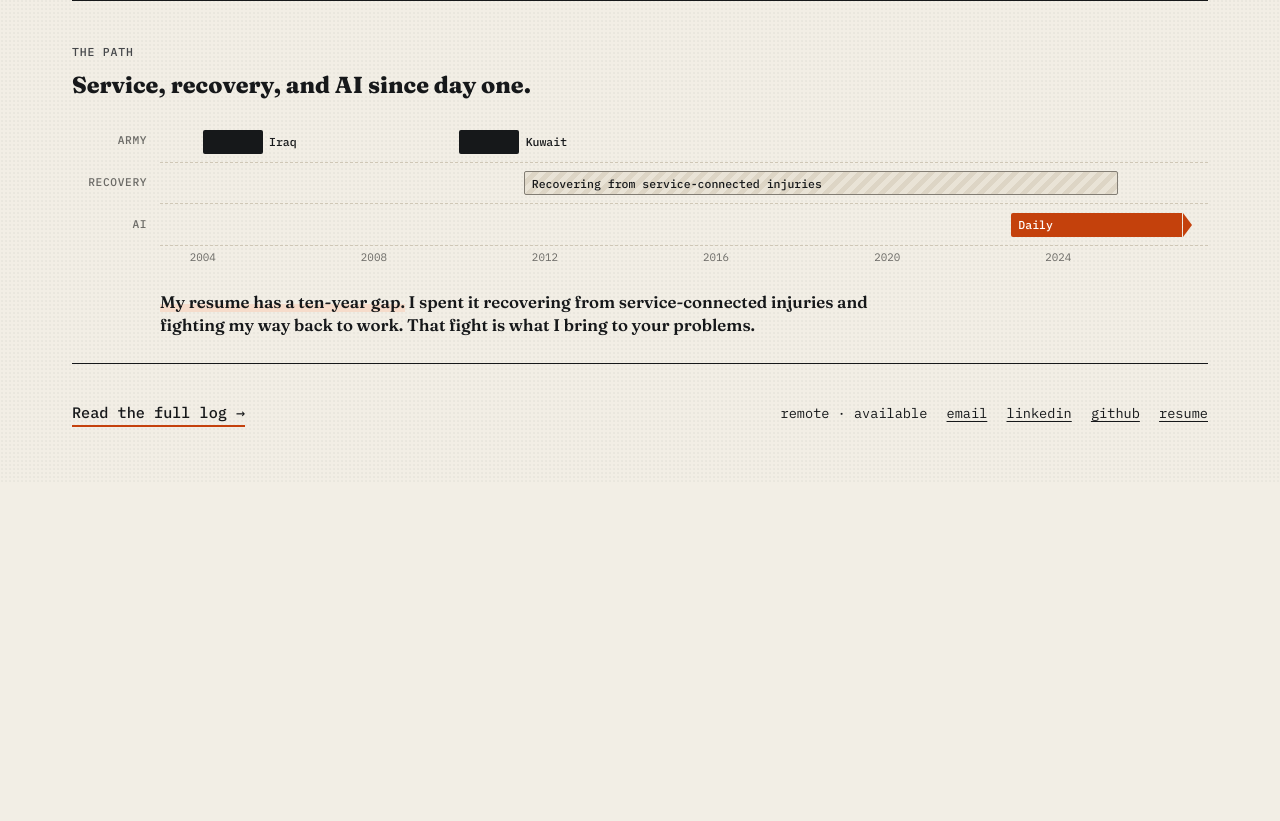
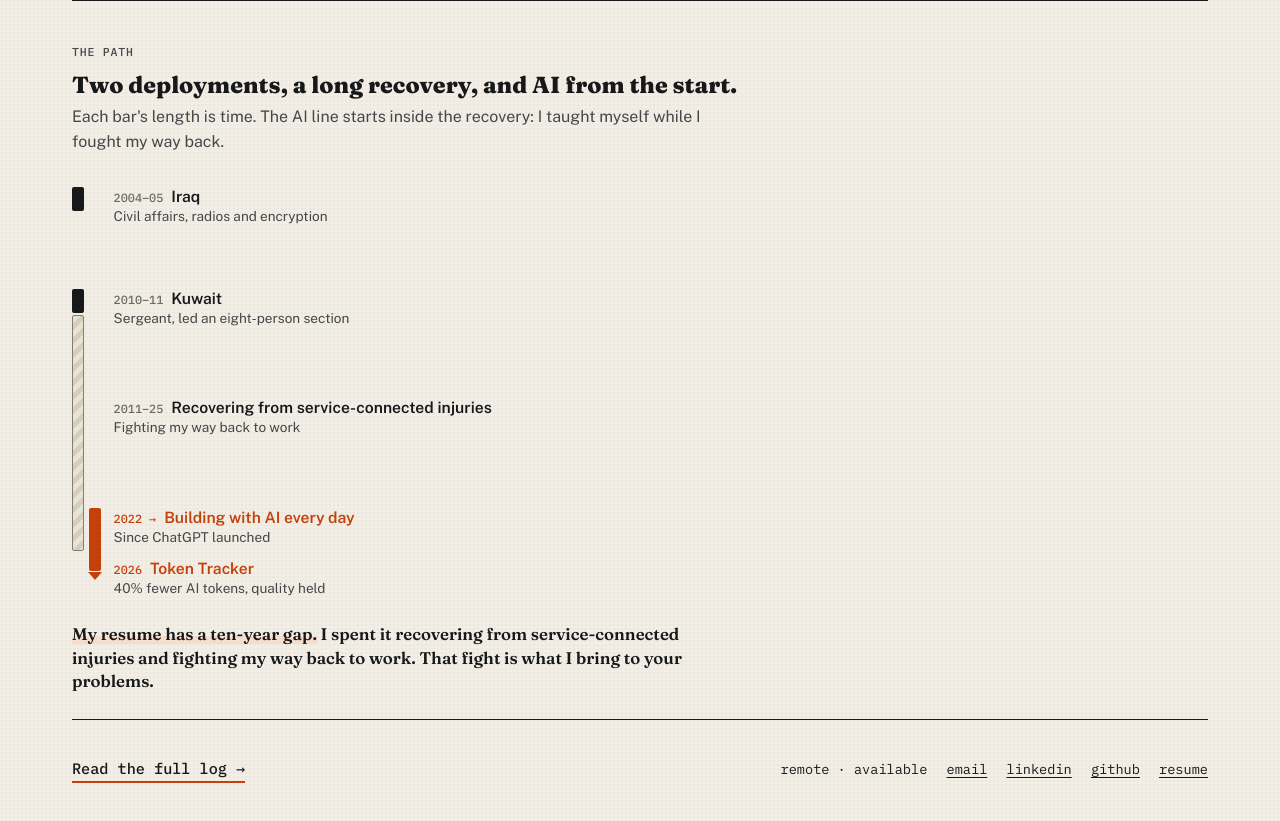
Before and after one commit to JonBold11/portfolio-visual, a plain HTML site: page index.html in a window 1280 px wide. Shown: the part 917-1738 px from the top of the page. Before the commit the page ends 1400 px from the top, so only its background shows below. Drawn offline with nearby package versions, Linux system fonts and the light colour scheme.

Commit message:
Timeline: vertical and labelled, length shows time
Co-Authored-By: Claude Opus 5.5 <noreply@anthropic.com>

```diff
--- a/index.html
+++ b/index.html
@@ -66,23 +66,23 @@ details.tbl td,details.tbl th{text-align:left;font-weight:400;padding:.25rem .4r
 .xrow p{margin:0 0 .9rem;font-size:.86rem;color:var(--ink-2);padding-left:.9rem;border-left:2px solid var(--wash)}
 .xhead{display:grid;grid-template-columns:1fr 1.4rem 1fr;gap:.6rem;font:500 .7rem/1 var(--mono);text-transform:uppercase;letter-spacing:.08em;color:var(--ink-3);padding-bottom:.7rem}
 
-/* timeline */
+/* timeline: vertical, length = time */
 .timeline{padding:2rem 0 1.6rem;border-bottom:1px solid var(--ink)}
-.timeline h2{font:800 1.45rem/1.15 var(--serif);margin:.3rem 0 1.4rem}
-.lanes{position:relative;margin-left:5.5rem}
-.lane{position:relative;height:2.6rem;border-bottom:1px dashed var(--rule)}
-.lane .name{position:absolute;right:100%;margin-right:.8rem;top:50%;transform:translateY(-50%);font:500 .7rem/1.2 var(--mono);text-transform:uppercase;letter-spacing:.06em;color:var(--ink-3);white-space:nowrap}
-.seg{position:absolute;top:.55rem;height:1.5rem;border-radius:2px;display:flex;align-items:center;padding:0 .45rem;font:500 .72rem/1 var(--mono);white-space:nowrap;overflow:visible}
-.seg.army{background:var(--ink);color:var(--paper)}
-.seg .out{position:absolute;left:calc(100% + .4rem);color:var(--ink)}
-.seg.recovery{background:repeating-linear-gradient(135deg,var(--paper-2) 0 5px,#DDD5C5 5px 10px);border:1px solid var(--neutral);color:var(--ink)}
-.seg.ai{background:var(--signal);color:#fff;border-radius:2px 0 0 2px}
-.seg.ai::after{content:"";position:absolute;right:-.6rem;top:0;border:.75rem solid transparent;border-left:.6rem solid var(--signal);border-right:0}
-.pin{position:absolute;top:-.1rem;bottom:-.1rem;border-left:2px solid var(--ink)}
-.pin span{position:absolute;left:.4rem;top:-1.05rem;font:500 .68rem/1 var(--mono);white-space:nowrap;color:var(--ink)}
-.axis{position:relative;height:1.4rem;margin-left:5.5rem}
-.axis span{position:absolute;transform:translateX(-50%);font:400 .68rem/1 var(--mono);color:var(--ink-3);top:.4rem}
-.gapline{margin:1.4rem 0 0 5.5rem;font:600 1.05rem/1.4 var(--serif);max-width:46rem}
+.timeline h2{font:800 1.45rem/1.15 var(--serif);margin:.3rem 0 .4rem}
+.timeline .say{color:var(--ink-2);margin:0 0 1.6rem;max-width:40rem}
+.vt{position:relative;max-width:40rem}
+.vt .rail{position:absolute;width:.75rem;border-radius:2px}
+.vt .rail.army{left:0;background:var(--ink)}
+.vt .rail.recovery{left:0;background:repeating-linear-gradient(135deg,var(--paper-2) 0 5px,#D6CDBB 5px 10px);border:1px solid var(--neutral)}
+.vt .rail.ai{left:1.05rem;background:var(--signal)}
+.vt .rail.ai::after{content:"";position:absolute;left:50%;bottom:-.55rem;transform:translateX(-50%);border:.45rem solid transparent;border-top:.55rem solid var(--signal);border-bottom:0}
+.vt .item{position:absolute;left:2.6rem;right:0;line-height:1.3}
+.vt .item b{font:600 .98rem/1.3 var(--sans)}
+.vt .item .yr{font:500 .74rem var(--mono);color:var(--ink-3);margin-right:.5rem}
+.vt .item .sub{display:block;font-size:.85rem;color:var(--ink-2)}
+.vt .item.ai .yr,.vt .item.ai b{color:var(--signal)}
+.vt .tick{position:absolute;left:0;width:1.8rem;border-top:1px solid var(--ink-3)}
+.gapline{margin:2.6rem 0 0;font:600 1.05rem/1.4 var(--serif);max-width:40rem}
 .gapline span{background:linear-gradient(transparent 60%,var(--wash) 60%)}
 
 footer{padding:1.6rem 0 3rem;display:flex;flex-wrap:wrap;gap:1.2rem 2.5rem;align-items:baseline;justify-content:space-between}
@@ -96,15 +96,9 @@ footer{padding:1.6rem 0 3rem;display:flex;flex-wrap:wrap;gap:1.2rem 2.5rem;align
   .board{grid-template-columns:1fr}
   .panel,.panel + .panel{padding:1.8rem 0;border-left:0}
   .panel + .panel{border-top:1px solid var(--rule)}
-  .lanes,.axis,.gapline{margin-left:0}
-  .lane{height:3.6rem}
-  .lane .name{position:static;transform:none;display:block;padding-top:.15rem}
-  .seg{top:1.45rem}
-  .seg.recovery .txt-long{display:none}
   .contact a{margin:0 1.2rem 0 0}
   .contact .avail{display:block;margin-bottom:.8rem}
 }
-@media (min-width:901px){.seg.recovery .txt-short{display:none}}
 </style>
 </head>
 <body>
@@ -158,9 +152,9 @@ footer{padding:1.6rem 0 3rem;display:flex;flex-wrap:wrap;gap:1.2rem 2.5rem;align
 
 <section class="timeline">
   <p class="label">The path</p>
-  <h2>Service, recovery, and AI since day one.</h2>
-  <div class="lanes" id="lanes"></div>
-  <div class="axis" id="axis"></div>
+  <h2>Two deployments, a long recovery, and AI from the start.</h2>
+  <p class="say">Each bar's length is time. The AI line starts inside the recovery: I taught myself while I fought my way back.</p>
+  <div class="vt" id="vt" role="img" aria-label="Timeline: Iraq 2004 to 2005; Kuwait 2010 to 2011; recovering from service-connected injuries 2011 to 2025; building with AI daily since ChatGPT launched in late 2022; Token Tracker in 2026."></div>
   <p class="gapline"><span>My resume has a ten-year gap.</span> I spent it recovering from service-connected injuries and fighting my way back to work. That fight is what I bring to your problems.</p>
 </section>
 
@@ -212,20 +206,19 @@ footer{padding:1.6rem 0 3rem;display:flex;flex-wrap:wrap;gap:1.2rem 2.5rem;align
 
 // ---------- timeline ----------
 (function(){
-  const Y0=2003, Y1=2027.5, pct=yr=>((yr-Y0)/(Y1-Y0)*100).toFixed(2)+'%', w=(a,b)=>((b-a)/(Y1-Y0)*100).toFixed(2)+'%';
-  const lanes=[
-    {name:'Army',segs:[{a:2004,b:2005.4,cls:'army',t:'<span class="out">Iraq</span>'},{a:2010,b:2011.4,cls:'army',t:'<span class="out">Kuwait</span>'}]},
-    {name:'Recovery',segs:[{a:2011.5,b:2025.4,cls:'recovery',t:'<span class="txt-long">Recovering from service-connected injuries</span><span class="txt-short">Recovering from injuries</span>'}]},
-    {name:'AI',segs:[{a:2022.9,b:2026.9,cls:'ai',t:'Daily'}]}
+  const Y0=2003.6, Y1=2027.2, K=17; // pixels per year
+  const top=yr=>((yr-Y0)*K)+'px', h=(a,b)=>((b-a)*K)+'px';
+  const vt=document.getElementById('vt'); vt.style.height=((Y1-Y0)*K)+'px';
+  const rails=[{a:2004,b:2005.4,c:'army'},{a:2010,b:2011.4,c:'army'},{a:2011.5,b:2025.4,c:'recovery'},{a:2022.9,b:2026.6,c:'ai'}];
+  const items=[
+    {at:2004,yr:'2004–05',t:'Iraq',sub:'Civil affairs, radios and encryption'},
+    {at:2010,yr:'2010–11',t:'Kuwait',sub:'Sergeant, led an eight-person section'},
+    {at:2016.4,yr:'2011–25',t:'Recovering from service-connected injuries',sub:'Fighting my way back to work'},
+    {at:2022.9,yr:'2022 →',t:'Building with AI every day',sub:'Since ChatGPT launched',c:'ai'},
+    {at:2025.9,yr:'2026',t:'Token Tracker',sub:'40% fewer AI tokens, quality held',c:'ai'}
   ];
-  const box=document.getElementById('lanes');
-  lanes.forEach(l=>{
-    const lane=document.createElement('div');lane.className='lane';
-    lane.innerHTML=`<span class="name">${l.name}</span>`+l.segs.map(s=>`<div class="seg ${s.cls}" style="left:${pct(s.a)};width:${w(s.a,s.b)}">${s.t}</div>`).join('');
-    box.appendChild(lane);
-  });
-  const axis=document.getElementById('axis');
-  [2004,2008,2012,2016,2020,2024].forEach(yr=>{const s=document.createElement('span');s.style.left=pct(yr);s.textContent=yr;axis.appendChild(s)});
+  vt.innerHTML=rails.map(r=>`<div class="rail ${r.c}" style="top:${top(r.a)};height:${h(r.a,r.b)}"></div>`).join('')
+    +items.map(i=>`<div class="item ${i.c||''}" style="top:${top(i.at)}"><span class="yr">${i.yr}</span><b>${i.t}</b><span class="sub">${i.sub}</span></div>`).join('');
 })();
 </script>
 </body>
```
